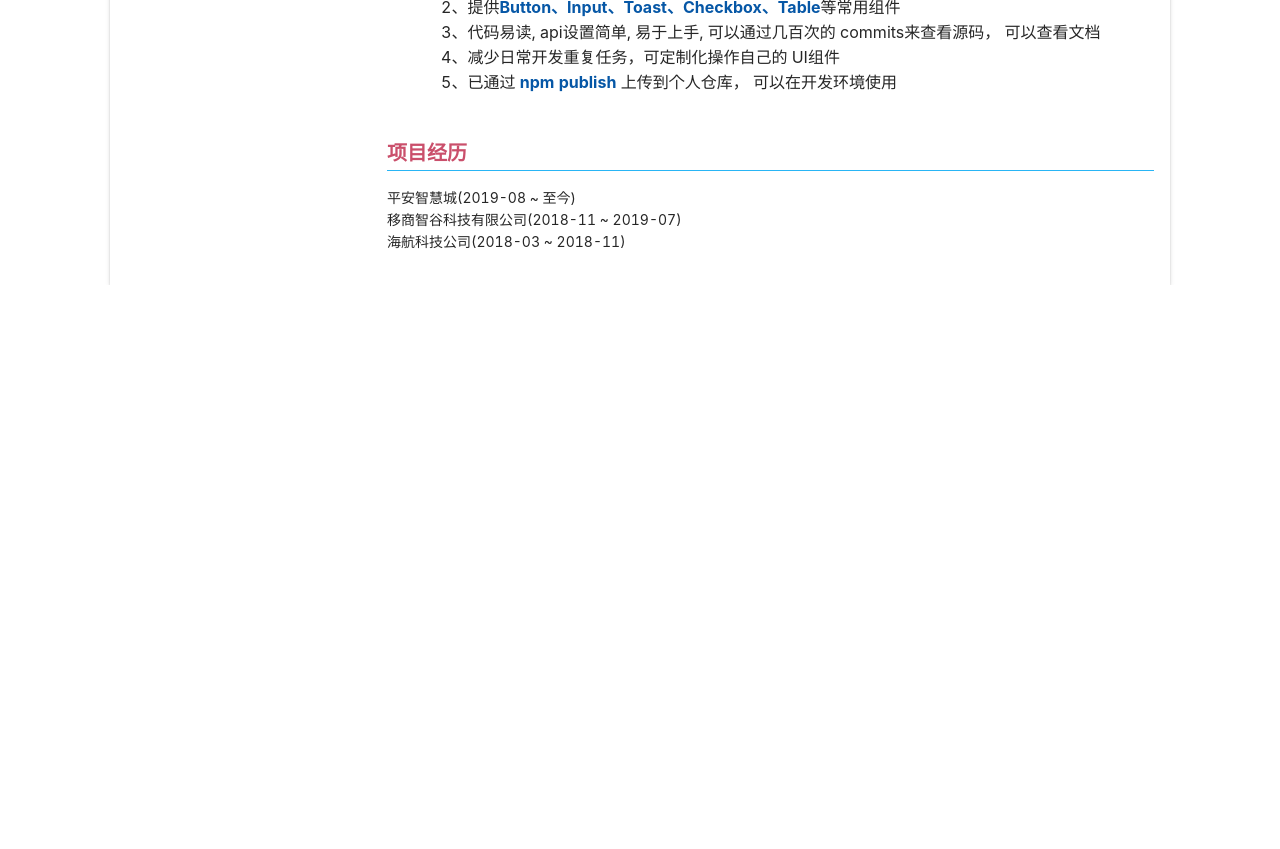
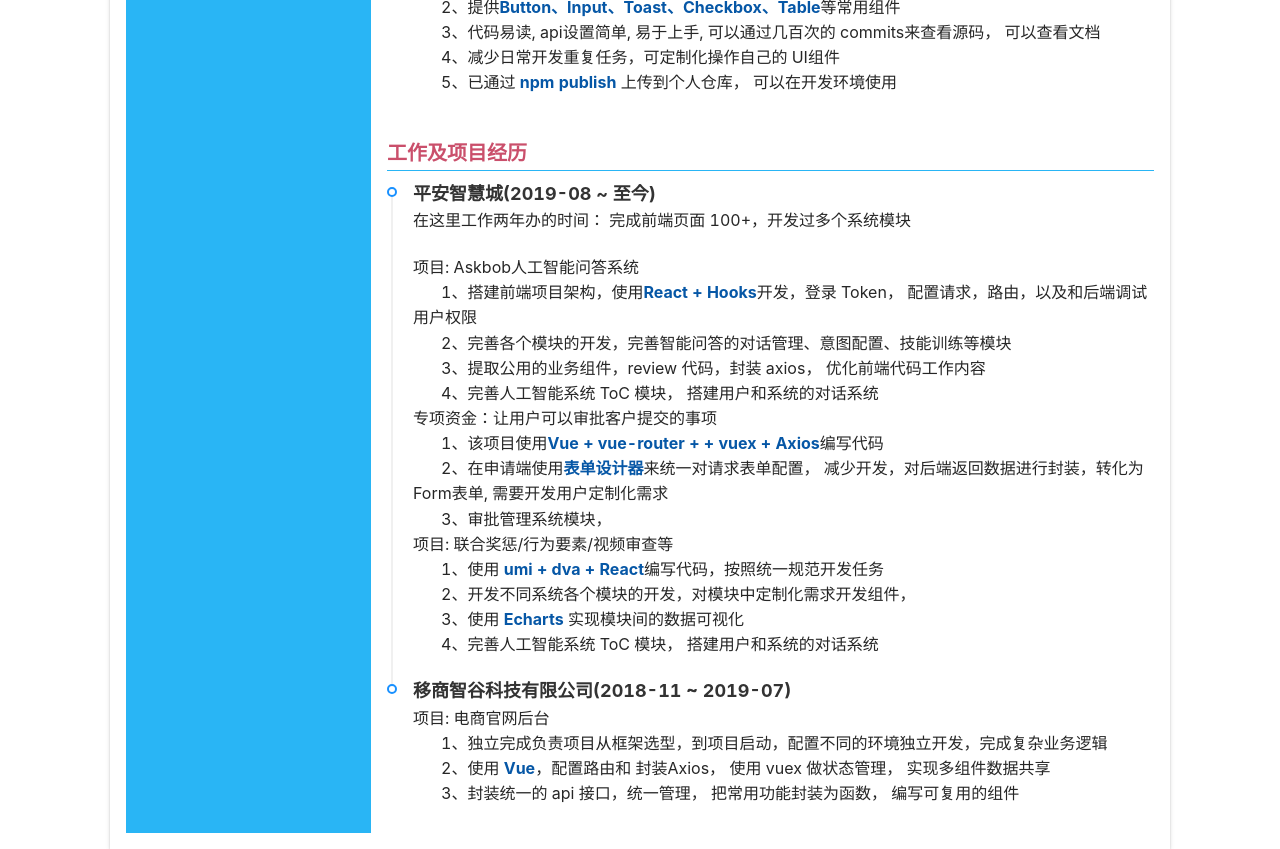
Before and after one commit to yym-yumeng123/CV, a React (Create React App) app: page / in a window 1280 px wide. Shown: the part 800-1649 px from the top of the page. Before the commit the page ends 1085 px from the top, so only its background shows below. Built offline with nearby package versions, Linux system fonts and the light colour scheme.

Commit message:
继续完善 简历编写

```diff
--- a/src/Home/index.scss
+++ b/src/Home/index.scss
@@ -33,7 +33,9 @@
 }
 
 .left {
+  height: 100%;
   padding: 0 8px;
+  background-color: #29b5f5;
   .header {
     text-align: center;
     h1 {
@@ -76,4 +78,9 @@
       }
     }
   }
+  .project {
+    p {
+      font-size: 16px;
+    }
+  }
 }
--- a/src/Home/right.js
+++ b/src/Home/right.js
@@ -13,17 +13,105 @@
       <Skill />
       <Open />
 
-      <div className='project bottom'>
-        <h4>项目经历</h4>
-        <section>
-          <h5>平安智慧城(2019-08 ~ 至今)</h5>
-        </section>
-        <section>
-          <h5>移商智谷科技有限公司(2018-11 ~ 2019-07)</h5>
-        </section>
-        <section>
-          <h5>海航科技公司(2018-03 ~ 2018-11)</h5>
-        </section>
+      <div className='project'>
+        <h4>工作及项目经历</h4>
+        <Timeline>
+          <Timeline.Item>
+            <h3>平安智慧城(2019-08 ~ 至今)</h3>
+            <p>
+              在这里工作两年办的时间： 完成前端页面 100+，开发过多个系统模块
+            </p>
+            <br />
+            <div className='experience-item'>
+              <p>项目: Askbob人工智能问答系统</p>
+              <ul className='list'>
+                <li>
+                  1、搭建前端项目架构，使用<strong>React + Hooks</strong>
+                  开发，登录 Token， 配置请求，路由，以及和后端调试用户权限
+                </li>
+                <li>
+                  2、完善各个模块的开发，完善智能问答的对话管理、意图配置、技能训练等模块
+                </li>
+                <li>
+                  3、提取公用的业务组件，review 代码，封装 axios，
+                  优化前端代码工作内容
+                </li>
+                <li>4、完善人工智能系统 ToC 模块， 搭建用户和系统的对话系统</li>
+              </ul>
+            </div>
+            <div className='experience-item'>
+              <p>专项资金：让用户可以审批客户提交的事项</p>
+              <ul className='list'>
+                <li>
+                  1、该项目使用
+                  <strong>Vue + vue-router + + vuex + Axios</strong>编写代码
+                </li>
+                <li>
+                  2、在申请端使用<strong>表单设计器</strong>
+                  来统一对请求表单配置，
+                  减少开发，对后端返回数据进行封装，转化为Form表单,
+                  需要开发用户定制化需求
+                </li>
+                <li>3、审批管理系统模块，</li>
+              </ul>
+            </div>
+            <div className='experience-item'>
+              <p>项目: 联合奖惩/行为要素/视频审查等</p>
+              <ul className='list'>
+                <li>
+                  1、使用 <strong>umi + dva + React</strong>
+                  编写代码，按照统一规范开发任务
+                </li>
+                <li>
+                  2、开发不同系统各个模块的开发，对模块中定制化需求开发组件，
+                </li>
+                <li>
+                  3、使用 <strong>Echarts</strong> 实现模块间的数据可视化
+                </li>
+                <li>4、完善人工智能系统 ToC 模块， 搭建用户和系统的对话系统</li>
+              </ul>
+            </div>
+          </Timeline.Item>
+          <Timeline.Item>
+            <h3>移商智谷科技有限公司(2018-11 ~ 2019-07)</h3>
+            <div className='experience-item'>
+              <p>项目: 电商官网后台</p>
+              <ul className='list'>
+                <li>
+                  1、独立完成负责项目从框架选型，到项目启动，配置不同的环境独立开发，完成复杂业务逻辑
+                </li>
+                <li>
+                  2、使用 <strong>Vue</strong>，配置路由和 封装Axios， 使用 vuex
+                  做状态管理， 实现多组件数据共享
+                </li>
+                <li>
+                  3、封装统一的 api 接口，统一管理， 把常用功能封装为函数，
+                  编写可复用的组件
+                </li>
+              </ul>
+            </div>
+          </Timeline.Item>
+          {/* <Timeline.Item>
+            <h3>海航科技公司(2018/3~2018/11)</h3>
+            <div className='experience-item'>
+              <p>项目: 海航云官网开发</p>
+              <ul className='list'>
+                <li>
+                  1、负责前端页面的展示, 和 UI 沟通完成页面, 100% 按照 UI 图
+                  来完成官网, 还原页面
+                </li>
+                <li>
+                  2、使用 <strong>Vue</strong>，配置路由和 封装Axios， 使用 vuex
+                  做状态管理， 实现多组件数据共享
+                </li>
+                <li>
+                  3、封装统一的 api 接口，统一管理， 把常用功能封装为函数，
+                  编写可复用的组件
+                </li>
+              </ul>
+            </div>
+          </Timeline.Item> */}
+        </Timeline>
       </div>
     </div>
   )
```
